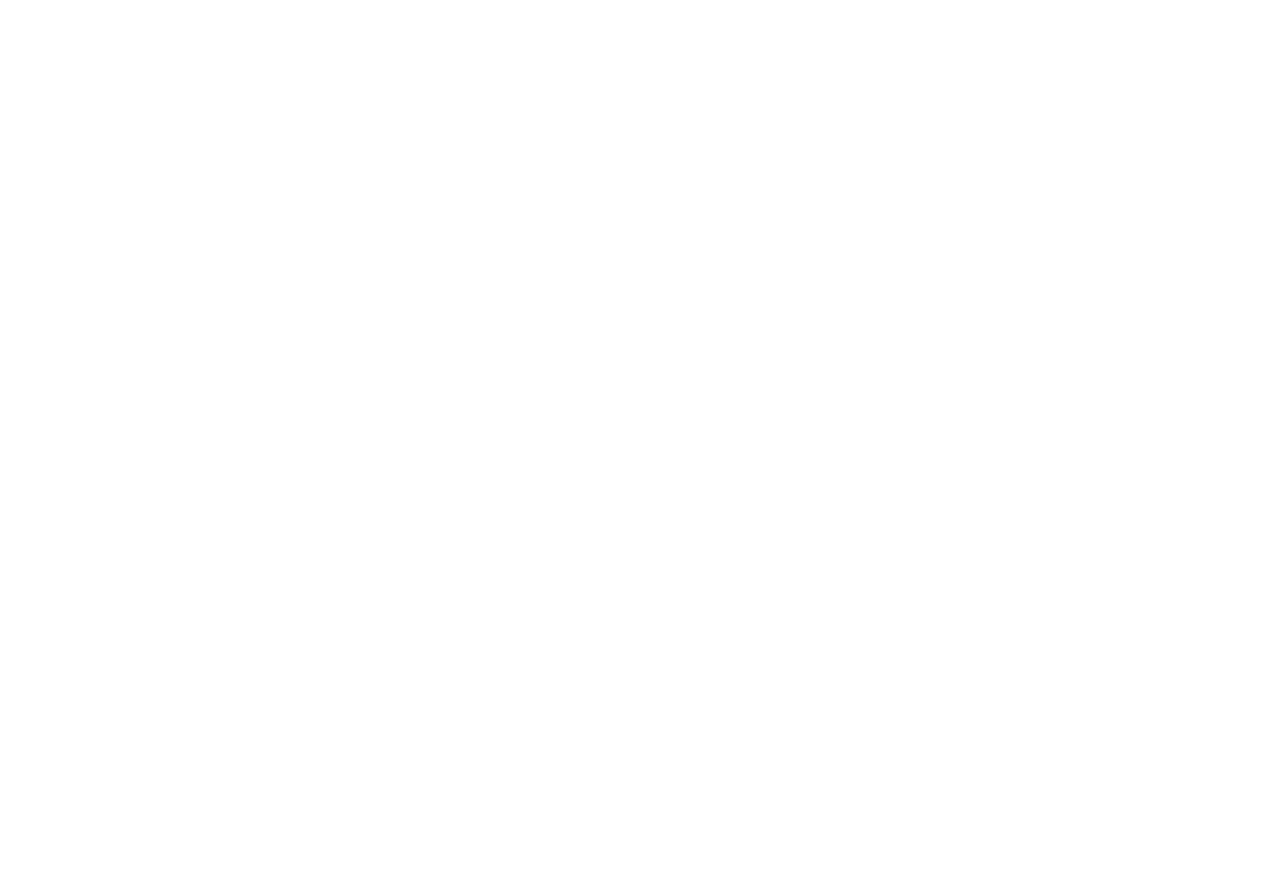
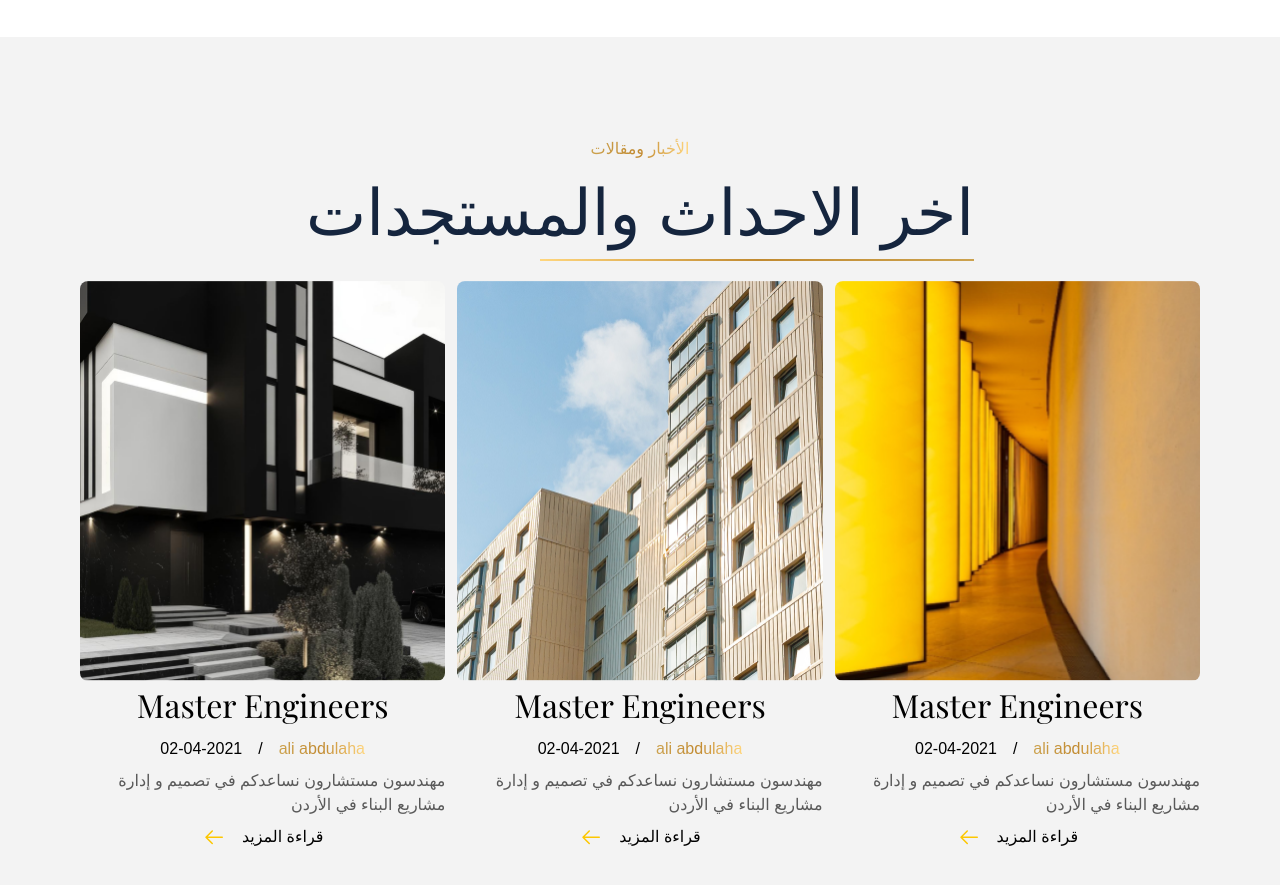
Before and after one commit to HumanUndead/Master-Engineering, a Next.js app: page / in a window 1280 px wide. Shown: the part 5221-6106 px from the top of the page. Before the commit the page ends 5640 px from the top, so only its background shows below. Built offline with nearby package versions, Linux system fonts and the light colour scheme; a web font is replaced by a local one.

Commit message:
add news section

```diff
--- a/src/app/page.tsx
+++ b/src/app/page.tsx
@@ -1,6 +1,7 @@
 import About from "@/components/Home/About";
 import Achievement from "@/components/Home/Achievement";
 import Features from "@/components/Home/Features";
+import News from "@/components/Home/News";
 import Testimonials from "@/components/Home/Testimonials";
 import Work from "@/components/Home/Work";
 
@@ -12,6 +13,7 @@ export default function Home() {
       <Achievement />
       <Features />
       <Testimonials />
+      <News />
     </main>
   );
 }
--- /dev/null
+++ b/src/components/Home/News.tsx
@@ -0,0 +1,79 @@
+import React from 'react'
+import { GoArrowLeft } from 'react-icons/go'
+import { Playfair_Display } from "next/font/google"
+
+const playfairDisplay = Playfair_Display({
+    weight: ['400','500','600','700','800','900'],
+    style: ['normal', 'italic'],
+    subsets: ['latin'],
+    display: 'swap',
+})
+
+const News = () => {
+
+    const newsInfo = [
+        {
+            index:1,
+            src:"/assets/imgs/testimonial-part-1.png",
+            newsTitle: "Master Engineers",
+            newsDate: "02-04-2021",
+            newsOwner:"ali abdulaha",
+            newsText: "مهندسون مستشارون نساعدكم في تصميم و إدارة مشاريع البناء في الأردن",
+        },{
+            index:2,
+            src:"/assets/imgs/testimonial-part-2.png",
+            newsTitle: "Master Engineers",
+            newsDate: "02-04-2021",
+            newsOwner:"ali abdulaha",
+            newsText: "مهندسون مستشارون نساعدكم في تصميم و إدارة مشاريع البناء في الأردن",
+        },{
+            index:3,
+            src:"/assets/imgs/testimonial-part-3.png",
+            newsTitle: "Master Engineers",
+            newsDate: "02-04-2021",
+            newsOwner:"ali abdulaha",
+            newsText: "مهندسون مستشارون نساعدكم في تصميم و إدارة مشاريع البناء في الأردن",
+        }
+    ]
+
+    return (
+        <div className='w-full p-5 md:p-20 overflow-x-hidden bg-[#F3F3F3]'>
+            <div className="container mx-auto">
+                <div className="my-5 flex flex-col justify-center items-center gap-1">
+                    <p className='text-[16px] goldBg bg-clip-text text-transparent font-normal'> الأخبار ومقالات </p>
+                    <h4 className='font-light text-[32px] md:text-[64px] text-[#15253E] opinionBottomBorder relative'> اخر الاحداث والمستجدات</h4>
+                </div>
+
+                <div className='grid md:grid-cols-2 max-sm:grid-cols-1 lg:grid-cols-3 justify-center gap-3'>
+                {
+                    newsInfo.map((news,index) => (
+                        <div key={index}>
+                            <img  className='w-[386px] h-[400px] object-cover rounded-lg' src={news.src} alt={news.newsTitle} />
+
+                            <div className="w-full flex flex-col gap-y-2 text-center  max-sm:items-center sm:items-center md:text-right">
+
+                                <h4 className={`${playfairDisplay.className} #15253E font-normal text-[32px]`}>{news.newsTitle}</h4>
+
+                                <div className="flex flex-col md:flex-row justify-end items-center gap-4 #15253E text-[16px]">
+                                    <span>{news.newsDate}</span>
+                                    <span className='hidden md:block'> / </span>
+                                    <span className='goldBg bg-clip-text text-transparent font-normal'> {news.newsOwner} </span>
+                                </div>
+
+                                <p className=' font-light text-[16px] text-[#595959]'>{news.newsText}</p>
+
+                                <p className='flex justify-end items-center gap-4'>
+                                    <GoArrowLeft className='w-6 h-6 text-yellow-400' />
+                                    <span className='font-medium text-[16px]'>قراءة المزيد</span>
+                                </p>
+                            </div>
+                        </div>
+                    ))
+                }
+                </div>
+            </div>
+        </div>
+    )
+}
+
+export default News
--- a/src/components/Home/Testimonials.tsx
+++ b/src/components/Home/Testimonials.tsx
@@ -1,6 +1,5 @@
 import React from 'react'
 import { Playfair_Display } from "next/font/google"
-import { RiDoubleQuotesL } from 'react-icons/ri'
 
 
 const playfairDisplay = Playfair_Display({
@@ -12,7 +11,7 @@ const playfairDisplay = Playfair_Display({
 
 const Testimonials = () => {
     return (
-        <div className='w-full h-screen md:p-8 p-2 overflow-x-hidden bg-white'>
+        <div className='w-full h-full md:p-8 p-2 overflow-x-hidden bg-white'>
             <div className="container mx-auto">
 
                 <div className="my-5 flex flex-col justify-center items-center gap-1">
```
